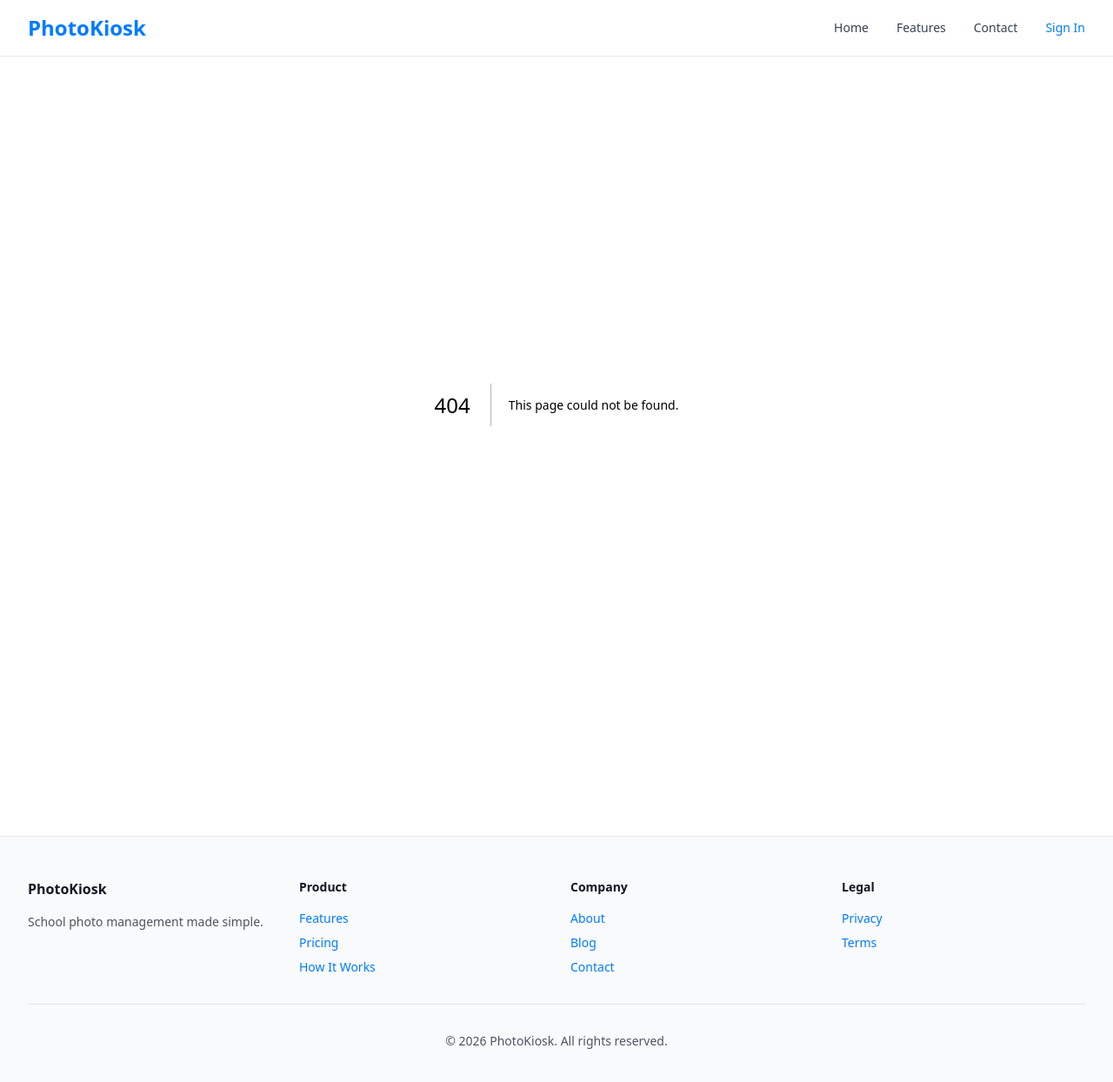
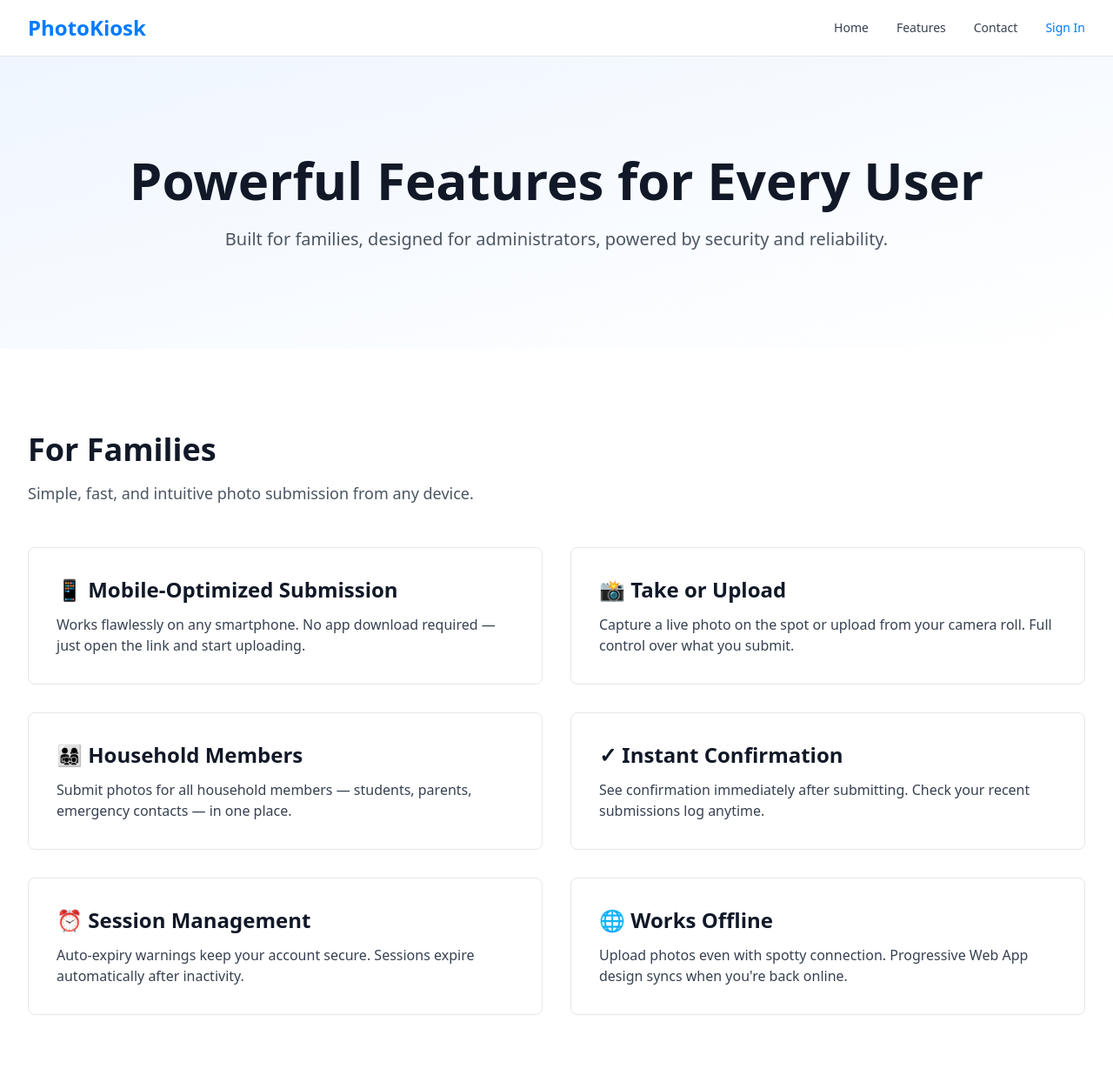
Before and after one commit to kshitijahuja/photokiosk-web, a Next.js app: page /features in a window 1280 px wide. Before the commit this address had no page. Shown: the top 1244 px of the page at 87% size. Built offline with nearby package versions, Linux system fonts and the light colour scheme.

Commit message:
feat: create features page with all feature categories and details
Add comprehensive features page showcasing PhotoKiosk capabilities across
families, schools/admins, and platform features with detailed descriptions.

```diff
--- /dev/null
+++ b/app/features/page.tsx
@@ -0,0 +1,133 @@
+export default function Features() {
+  return (
+    <div className="w-full">
+      {/* Hero Section */}
+      <section className="bg-gradient-to-br from-blue-50 to-white py-20 sm:py-28">
+        <div className="max-w-7xl mx-auto px-4 sm:px-6 lg:px-8 text-center">
+          <h1 className="text-5xl sm:text-6xl font-bold text-gray-900 mb-6">
+            Powerful Features for Every User
+          </h1>
+          <p className="text-xl text-gray-600 max-w-3xl mx-auto">
+            Built for families, designed for administrators, powered by security and reliability.
+          </p>
+        </div>
+      </section>
+
+      {/* For Families */}
+      <section className="py-20 sm:py-24 bg-white">
+        <div className="max-w-7xl mx-auto px-4 sm:px-6 lg:px-8">
+          <h2 className="text-4xl font-bold text-gray-900 mb-4">For Families</h2>
+          <p className="text-lg text-gray-600 mb-12 max-w-3xl">Simple, fast, and intuitive photo submission from any device.</p>
+
+          <div className="grid grid-cols-1 md:grid-cols-2 gap-8">
+            <div className="border border-gray-200 p-8 rounded-lg">
+              <h3 className="text-2xl font-bold text-gray-900 mb-3">📱 Mobile-Optimized Submission</h3>
+              <p className="text-gray-700">Works flawlessly on any smartphone. No app download required — just open the link and start uploading.</p>
+            </div>
+            <div className="border border-gray-200 p-8 rounded-lg">
+              <h3 className="text-2xl font-bold text-gray-900 mb-3">📸 Take or Upload</h3>
+              <p className="text-gray-700">Capture a live photo on the spot or upload from your camera roll. Full control over what you submit.</p>
+            </div>
+            <div className="border border-gray-200 p-8 rounded-lg">
+              <h3 className="text-2xl font-bold text-gray-900 mb-3">👨‍👩‍👧‍👦 Household Members</h3>
+              <p className="text-gray-700">Submit photos for all household members — students, parents, emergency contacts — in one place.</p>
+            </div>
+            <div className="border border-gray-200 p-8 rounded-lg">
+              <h3 className="text-2xl font-bold text-gray-900 mb-3">✓ Instant Confirmation</h3>
+              <p className="text-gray-700">See confirmation immediately after submitting. Check your recent submissions log anytime.</p>
+            </div>
+            <div className="border border-gray-200 p-8 rounded-lg">
+              <h3 className="text-2xl font-bold text-gray-900 mb-3">⏰ Session Management</h3>
+              <p className="text-gray-700">Auto-expiry warnings keep your account secure. Sessions expire automatically after inactivity.</p>
+            </div>
+            <div className="border border-gray-200 p-8 rounded-lg">
+              <h3 className="text-2xl font-bold text-gray-900 mb-3">🌐 Works Offline</h3>
+              <p className="text-gray-700">Upload photos even with spotty connection. Progressive Web App design syncs when you're back online.</p>
+            </div>
+          </div>
+        </div>
+      </section>
+
+      {/* For Schools & Admins */}
+      <section className="py-20 sm:py-24 bg-gray-50">
+        <div className="max-w-7xl mx-auto px-4 sm:px-6 lg:px-8">
+          <h2 className="text-4xl font-bold text-gray-900 mb-4">For Schools & Admins</h2>
+          <p className="text-lg text-gray-600 mb-12 max-w-3xl">Complete control, real-time visibility, and powerful tools to manage photo collection at scale.</p>
+
+          <div className="grid grid-cols-1 md:grid-cols-2 gap-8">
+            <div className="border border-gray-200 p-8 rounded-lg bg-white">
+              <h3 className="text-2xl font-bold text-gray-900 mb-3">📊 Live Coverage Dashboard</h3>
+              <p className="text-gray-700">Real-time stats show submission progress across students, staff, parents, and emergency contacts. Visual breakdown with percentage completion.</p>
+            </div>
+            <div className="border border-gray-200 p-8 rounded-lg bg-white">
+              <h3 className="text-2xl font-bold text-gray-900 mb-3">📝 Photo Update Feed</h3>
+              <p className="text-gray-700">See who uploaded what and when. Track all activity in one centralized feed. Never miss an update.</p>
+            </div>
+            <div className="border border-gray-200 p-8 rounded-lg bg-white">
+              <h3 className="text-2xl font-bold text-gray-900 mb-3">📥 Bulk ZIP Export</h3>
+              <p className="text-gray-700">Download all submitted photos as a single ZIP file. Perfect for yearbook production, ID cards, and archival.</p>
+            </div>
+            <div className="border border-gray-200 p-8 rounded-lg bg-white">
+              <h3 className="text-2xl font-bold text-gray-900 mb-3">👥 User Management</h3>
+              <p className="text-gray-700">Add multiple admin accounts. Assign roles and permissions. Keep sensitive operations secure with role-based access.</p>
+            </div>
+            <div className="border border-gray-200 p-8 rounded-lg bg-white">
+              <h3 className="text-2xl font-bold text-gray-900 mb-3">⚙️ Configurable Visibility</h3>
+              <p className="text-gray-700">Choose which member types to collect: students, parents, staff, emergency contacts. Customize for your school's needs.</p>
+            </div>
+            <div className="border border-gray-200 p-8 rounded-lg bg-white">
+              <h3 className="text-2xl font-bold text-gray-900 mb-3">🌍 Timezone Localization</h3>
+              <p className="text-gray-700">All timestamps adjust to your school's timezone. No confusion with display times across regions.</p>
+            </div>
+          </div>
+        </div>
+      </section>
+
+      {/* Platform Features */}
+      <section className="py-20 sm:py-24 bg-white">
+        <div className="max-w-7xl mx-auto px-4 sm:px-6 lg:px-8">
+          <h2 className="text-4xl font-bold text-gray-900 mb-4">Platform</h2>
+          <p className="text-lg text-gray-600 mb-12 max-w-3xl">Enterprise-grade reliability, security, and integrations you can trust.</p>
+
+          <div className="grid grid-cols-1 md:grid-cols-2 gap-8">
+            <div className="border border-gray-200 p-8 rounded-lg">
+              <h3 className="text-2xl font-bold text-gray-900 mb-3">📦 Progressive Web App (PWA)</h3>
+              <p className="text-gray-700">Installable on home screen like a native app. Works offline-first. Fast, reliable, no app store needed.</p>
+            </div>
+            <div className="border border-gray-200 p-8 rounded-lg">
+              <h3 className="text-2xl font-bold text-gray-900 mb-3">☁️ Google Drive Integration</h3>
+              <p className="text-gray-700">All photos stored securely in Google Drive. OAuth 2.0 authentication. Full control over photo storage location.</p>
+            </div>
+            <div className="border border-gray-200 p-8 rounded-lg">
+              <h3 className="text-2xl font-bold text-gray-900 mb-3">🔐 SSO Support</h3>
+              <p className="text-gray-700">Google Sign-In, Microsoft/Azure SSO, and custom SSO integrations. Works with your existing identity provider.</p>
+            </div>
+            <div className="border border-gray-200 p-8 rounded-lg">
+              <h3 className="text-2xl font-bold text-gray-900 mb-3">🛡️ CSRF Protection</h3>
+              <p className="text-gray-700">All form submissions protected with CSRF tokens. Secure session handling with auto-expiry warnings.</p>
+            </div>
+            <div className="border border-gray-200 p-8 rounded-lg">
+              <h3 className="text-2xl font-bold text-gray-900 mb-3">📱 Mobile-First Design</h3>
+              <p className="text-gray-700">Built from the ground up for mobile. Responsive design works perfectly on kiosks, tablets, and smartphones.</p>
+            </div>
+            <div className="border border-gray-200 p-8 rounded-lg">
+              <h3 className="text-2xl font-bold text-gray-900 mb-3">🔒 Privacy Focused</h3>
+              <p className="text-gray-700">FERPA-friendly design. Student data never shared with third parties. Role-based access control ensures compliance.</p>
+            </div>
+          </div>
+        </div>
+      </section>
+
+      {/* CTA */}
+      <section className="bg-primary text-white py-16">
+        <div className="max-w-4xl mx-auto px-4 sm:px-6 lg:px-8 text-center">
+          <h2 className="text-4xl font-bold mb-6">Ready to See It in Action?</h2>
+          <p className="text-xl mb-8 text-blue-100">Request a demo and let us show you how PhotoKiosk can transform your photo collection workflow.</p>
+          <button className="px-10 py-4 bg-white text-primary font-bold rounded-lg hover:bg-gray-100 transition-colors text-lg">
+            Request a Demo
+          </button>
+        </div>
+      </section>
+    </div>
+  );
+}
```
